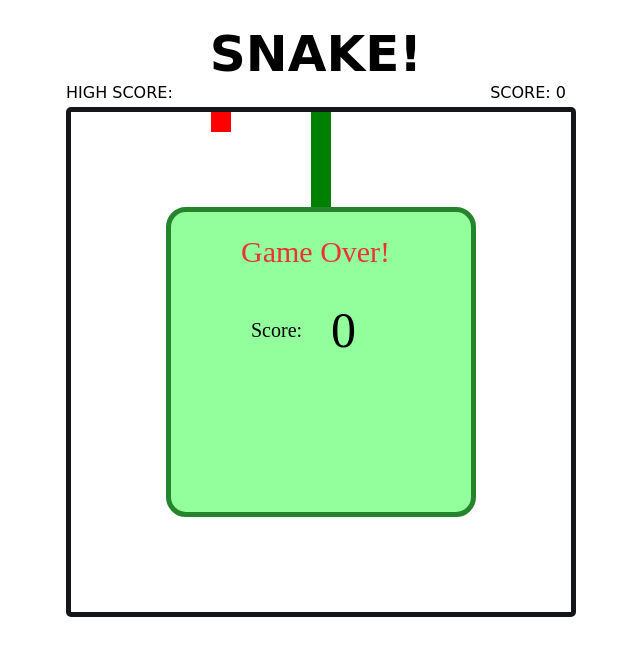
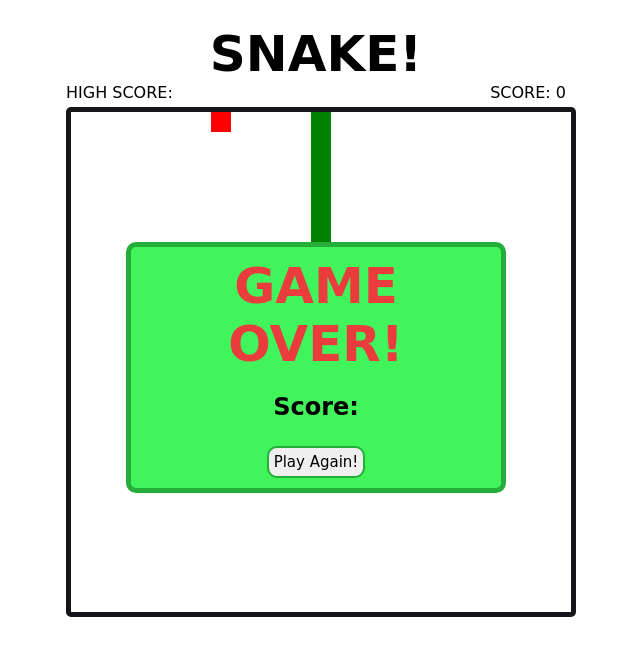
Before and after one commit to jswalker808/snakeGame, a plain HTML site: page public/index.html in a window 1280 px wide. Shown: the whole page, without its empty margins (324-964 px from the left). Drawn offline with nearby package versions, Linux system fonts and the light colour scheme; no server answers; a web font is replaced by a local one.

Commit message:
Added Game over screen and restart button functionality

```diff
--- a/public/index.html
+++ b/public/index.html
@@ -17,7 +17,12 @@
       </div>
       <canvas id="canvas" width="500" height="500">
       </canvas>
-      <!-- <h2>Hello there!</h2> -->
+      <div id="restartContainer">
+        <h1 id="gameOverText">Game Over!</h1>
+        <h2>Score: </h2>
+        <h1 id="restartScore"></h1>
+        <button type="button">Play Again!</button>
+      </div>
     </div>
     <!-- <p>Press Start! <button>START</button></p> -->
 
--- a/public/script.js
+++ b/public/script.js
@@ -17,13 +17,14 @@ window.onload = function() {
   let gameSpeed = 350;
   let boundaryX = 500;
   let boundaryY = 500;
-  let gameRun = false;
+  let gameRun = true;
   let gameOver = false;
   let foodDrawn = false;
   let scoreNumber = 0;
   let highScoreNumber = 0;
   let score = document.body.querySelector("#score");
   let highScore = document.body.querySelector("#highScore");
+  let restartContainer = document.body.querySelector("#restartContainer");
 
   function drawStartScreen() {
     ctx.font = "30px Arial";
@@ -31,7 +32,7 @@ window.onload = function() {
   }
   function game() {
     // setInterval(chooseDirection, gameSpeed);
-    // console.log("in game function");
+      console.log("Game running");
       loadScore();
       generateRandomXY();
       drawFood(foodX, foodY, snakeSize, snakeSize);
@@ -81,6 +82,7 @@ window.onload = function() {
       // console.log("x-value: " + snake[0].x);
       // console.log("y-value: " + snake[0].y);
       if (snake[0].y > 480 || snake[0].y < 0 || snake[0].x > 480 || snake[0].x < 0) {
+        console.log("Im in the boundary function");
         clearInterval(intervalId);
         gameOver = true;
         // console.log(gameOver);
@@ -94,6 +96,7 @@ window.onload = function() {
       // console.log("---------------------");
       for (let i = 1; i < snake.length; i++) {
         if ((snake[0].y === snake[i].y) && (snake[0].x === snake[i].x)) {
+          console.log("Im in the snake function");
           clearInterval(intervalId);
           gameOver = true;
           console.log(gameOver);
@@ -256,37 +259,47 @@ window.onload = function() {
           generateRandomXY();
       }
     }
-    function drawRestartBox() {
-      ctx.lineWidth = 10;
-      ctx.beginPath();
-      ctx.moveTo(115,100);
-      ctx.lineTo(350,100);
-      ctx.arcTo(400,100,400,150,15);
-      ctx.lineTo(400,350);
-      ctx.arcTo(400,400,350,400,15);
-      ctx.lineTo(150, 400);
-      ctx.arcTo(100,400,100,350,15);
-      ctx.lineTo(100, 150);
-      ctx.arcTo(100,100,150,100,15);
-      ctx.strokeStyle = "#26842c";
-      ctx.stroke();
-      ctx.fillStyle = "#93ff9c";
-      ctx.fill();
+
+    function unHideButton() {
+      restartContainer.style.visibility = "visible";
     }
-    function drawRestartText() {
-      console.log("Drawing the restart text!");
-      ctx.fillStyle = "#ea3333";
-      ctx.font = "30px Skranji";
-      ctx.fillText("Game Over!",170,150);
-      ctx.font = "20px Skranji";
-      ctx.fillStyle = "black";
-      ctx.fillText("Score: ",180,225);
-      ctx.font = "50px Skranji";
-      ctx.fillText(scoreNumber,260,235);
+    function hideButton() {
+      restartContainer.style.visibility = "hidden";
     }
     function restartScreen() {
-      drawRestartBox();
-      drawRestartText();
+      unHideButton();
+      document.body.querySelector("button").addEventListener("click", hideRestartScreen);
+    }
+    function resetVariables() {
+      snake = [];
+      initSnakeLength = 8;
+      snakeSize = 20;
+      startx = 240;
+      starty = 200;
+      foodX = 0;
+      foodY = 0;
+      direction = '';
+      intervalId = '';
+      goinUp = true;
+      goinLeft = false;
+      newHeadY = '';
+      newHeadX = '';
+      gameSpeed = 350;
+      boundaryX = 500;
+      boundaryY = 500;
+      gameRun = true;
+      gameOver = false;
+      foodDrawn = false;
+      scoreNumber = 0;
+      highScoreNumber = 0;
+      document.body.querySelector("button").removeEventListener("click", hideRestartScreen);
+    }
+    function hideRestartScreen() {
+      console.log("In hide restart screen");
+      hideButton();
+      ctx.clearRect(0,0,myCanvas.width, myCanvas.height);
+      resetVariables();
+      game();
     }
 
     game();
--- a/public/styles.css
+++ b/public/styles.css
@@ -27,6 +27,32 @@ h2 {
   border: solid; */
 }
 
+#restartContainer {
+  background-color: #42f45c;
+  border: solid #24ad38 5px;
+  border-radius: 10px;
+  width: 70%;
+  margin: auto;
+  padding: 10px;
+  text-align: center;
+  position: relative;
+  top: -400px;
+  visibility: hidden;
+}
+
+#gameOverText {
+  color: #ea3c3c;
+  margin: 0;
+}
+
+button {
+  font-family: 'Skranji', cursive;
+  font-size: 15px;
+  border: solid 2px #24ad38;
+  border-radius: 10px;
+  padding: 5px;
+}
+
 span {
   margin-bottom: 5px;
   text-transform: uppercase;
```
Lines whose indentation alone changed are shown as unchanged.
